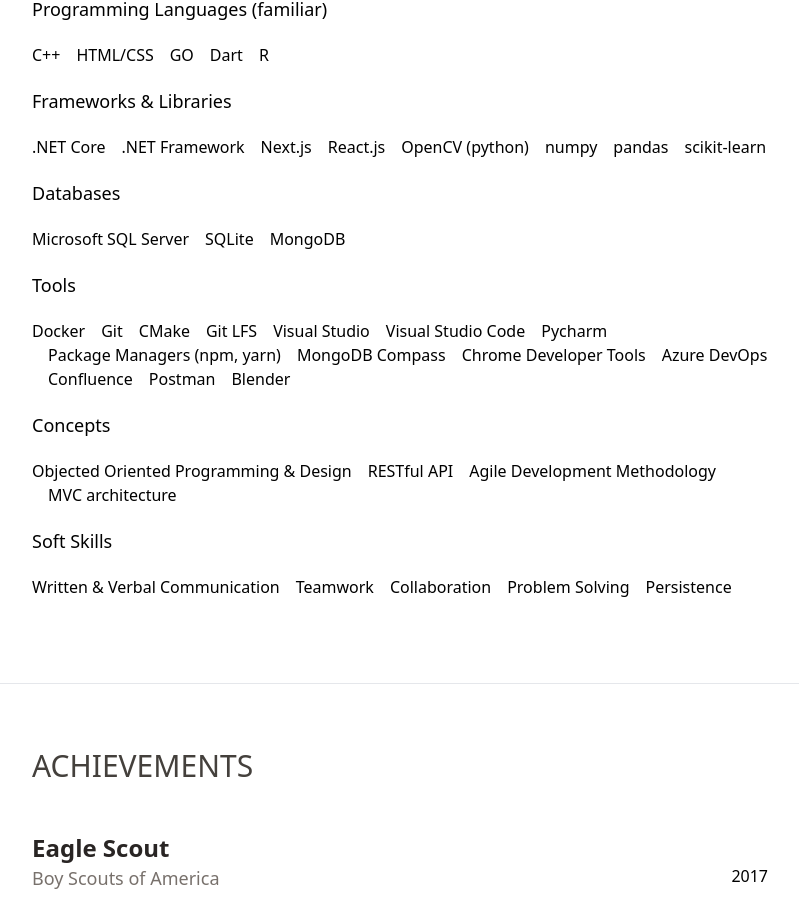
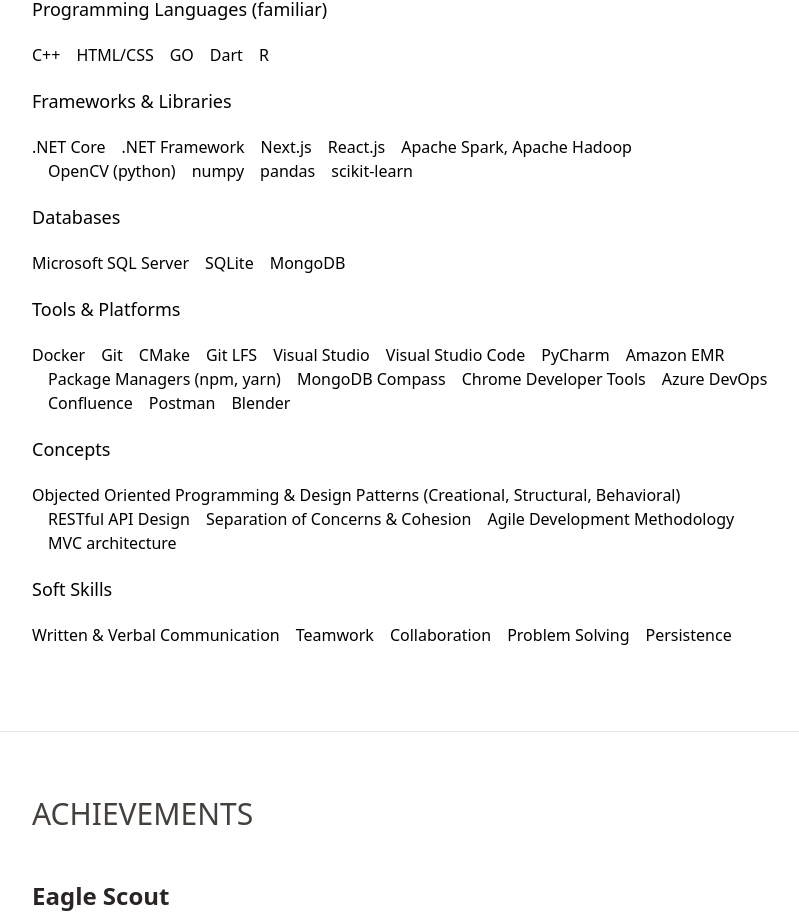
Before and after one commit to pyke-jason/portfolio-website, a Next.js app: page / in a window 1280 px wide. Shown: the part 3796-4712 px from the top of the page, without its empty margins (336-1135 px from the left). Built offline with nearby package versions, Linux system fonts and the light colour scheme.

Commit message:
add concepts, format doc

```diff
--- a/components/Skills.tsx
+++ b/components/Skills.tsx
@@ -7,67 +7,76 @@
 }
 
 function SkillEntry({ title, skills: children }: SkillData) {
-
-    return <>
+	return (
+		<>
 			<div className="space-y-5 mb-5">
 				<h2 className="text-lg font-medium">{title}</h2>
-            <div className="flex flex-wrap space-x-4">
-                {children && children.map((v, i) => <p key={i}>{v}</p>)}
+				<div className="flex flex-wrap space-x-4">{children && children.map((v, i) => <p key={i}>{v}</p>)}</div>
 			</div>
-        </div>
-
 		</>
+	);
 }
 export default function Skills({ data, onBecameActive }: PageProps) {
-    return <>
+	return (
+		<>
 			<TitledSection onBecameActive={onBecameActive} data={data} title="Skills">
 				<div>
-                <SkillEntry title={"Programming Languages (proficient)"} skills={
-                    ["C#", "Python", "C", "TypeScript", "JavaScript", "Java", "SQL"]
-                } />
-                <SkillEntry title={"Programming Languages (familiar)"} skills={
-                    ["C++", "HTML/CSS", "GO", "Dart", "R"]
-                } />
-                <SkillEntry title={"Frameworks & Libraries"} skills={
-                    [".NET Core", ".NET Framework", "Next.js", "React.js",  "OpenCV (python)", "numpy", "pandas", "scikit-learn"]
-                } />
-                <SkillEntry title={"Databases"} skills={
-                    ["Microsoft SQL Server", "SQLite", "MongoDB"]
-                } />
-                <SkillEntry title={"Tools"} skills={
-                    ["Docker",
+					<SkillEntry
+						title={"Programming Languages (proficient)"}
+						skills={["C#", "Python", "C", "TypeScript", "JavaScript", "Java", "SQL"]}
+					/>
+					<SkillEntry title={"Programming Languages (familiar)"} skills={["C++", "HTML/CSS", "GO", "Dart", "R"]} />
+					<SkillEntry
+						title={"Frameworks & Libraries"}
+						skills={[
+							".NET Core",
+							".NET Framework",
+							"Next.js",
+							"React.js",
+							"Apache Spark, Apache Hadoop",
+							"OpenCV (python)",
+							"numpy",
+							"pandas",
+							"scikit-learn",
+						]}
+					/>
+					<SkillEntry title={"Databases"} skills={["Microsoft SQL Server", "SQLite", "MongoDB"]} />
+					<SkillEntry
+						title={"Tools & Platforms"}
+						skills={[
+							"Docker",
 							"Git",
 							"CMake",
 							"Git LFS",
 							"Visual Studio",
 							"Visual Studio Code",
-                        "Pycharm",
+							"PyCharm",
+							"Amazon EMR",
 							"Package Managers (npm, yarn)",
 							"MongoDB Compass",
 							"Chrome Developer Tools",
 							"Azure DevOps",
 							"Confluence",
 							"Postman",
-                        "Blender"]
-                } />
-                <SkillEntry title={"Concepts"} skills={
-                    [
-                        "Objected Oriented Programming & Design",
-                        "RESTful API",
+							"Blender",
+						]}
+					/>
+					<SkillEntry
+						title={"Concepts"}
+						skills={[
+							"Objected Oriented Programming & Design Patterns (Creational, Structural, Behavioral)",
+							"RESTful API Design",
+							"Separation of Concerns & Cohesion",
 							"Agile Development Methodology",
 							"MVC architecture",
-                    ]
-                } />
-                <SkillEntry title={"Soft Skills"} skills={
-                    [
-                        "Written & Verbal Communication",
-                        "Teamwork",
-                        "Collaboration",
-                        "Problem Solving",
-                        "Persistence"
-                    ]
-                } />
+						]}
+					/>
+					<SkillEntry
+						title={"Soft Skills"}
+						skills={["Written & Verbal Communication", "Teamwork", "Collaboration", "Problem Solving", "Persistence"]}
+					/>
 				</div>
 			</TitledSection>
 		</>
+	);
 }
```
Lines whose indentation alone changed are shown as unchanged.
